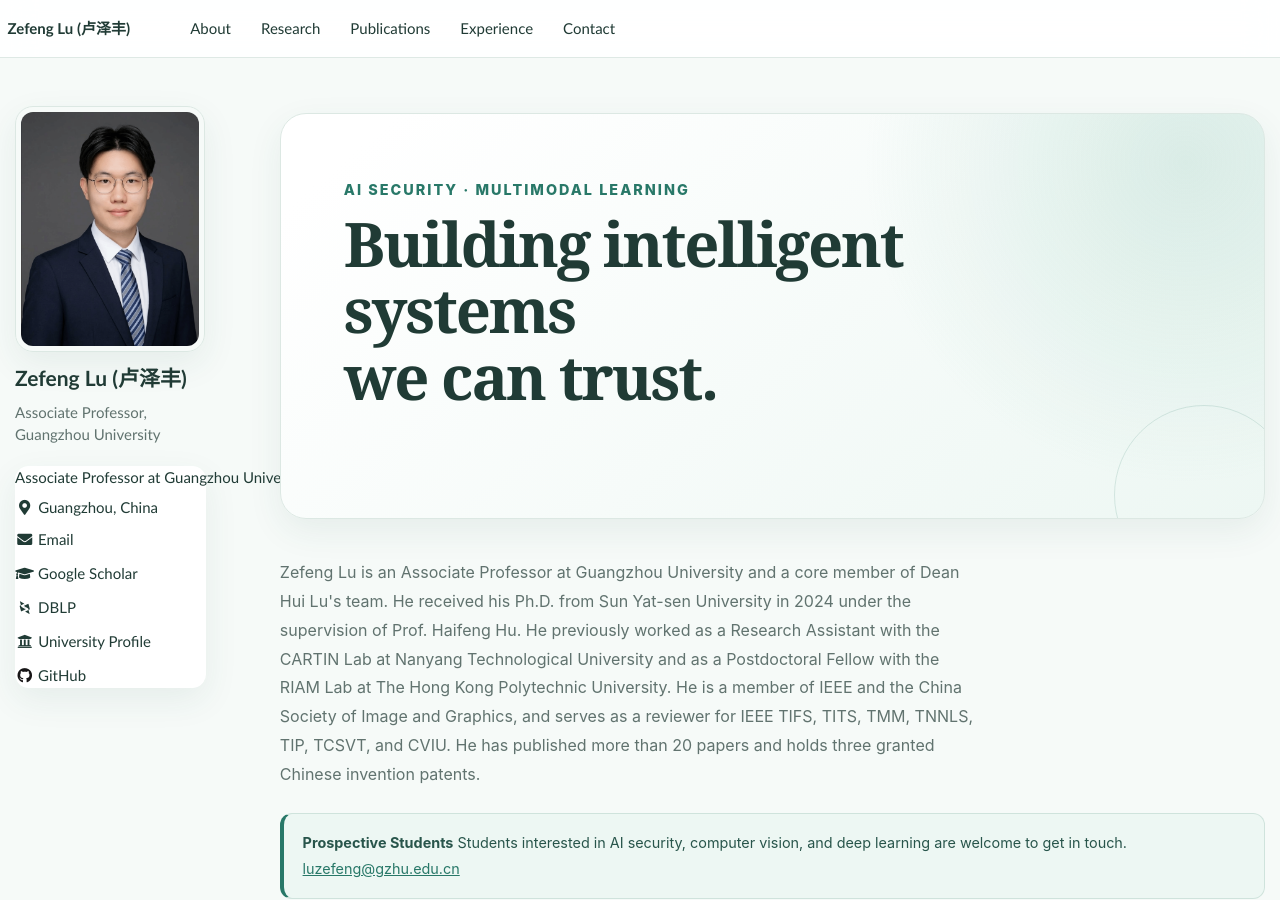
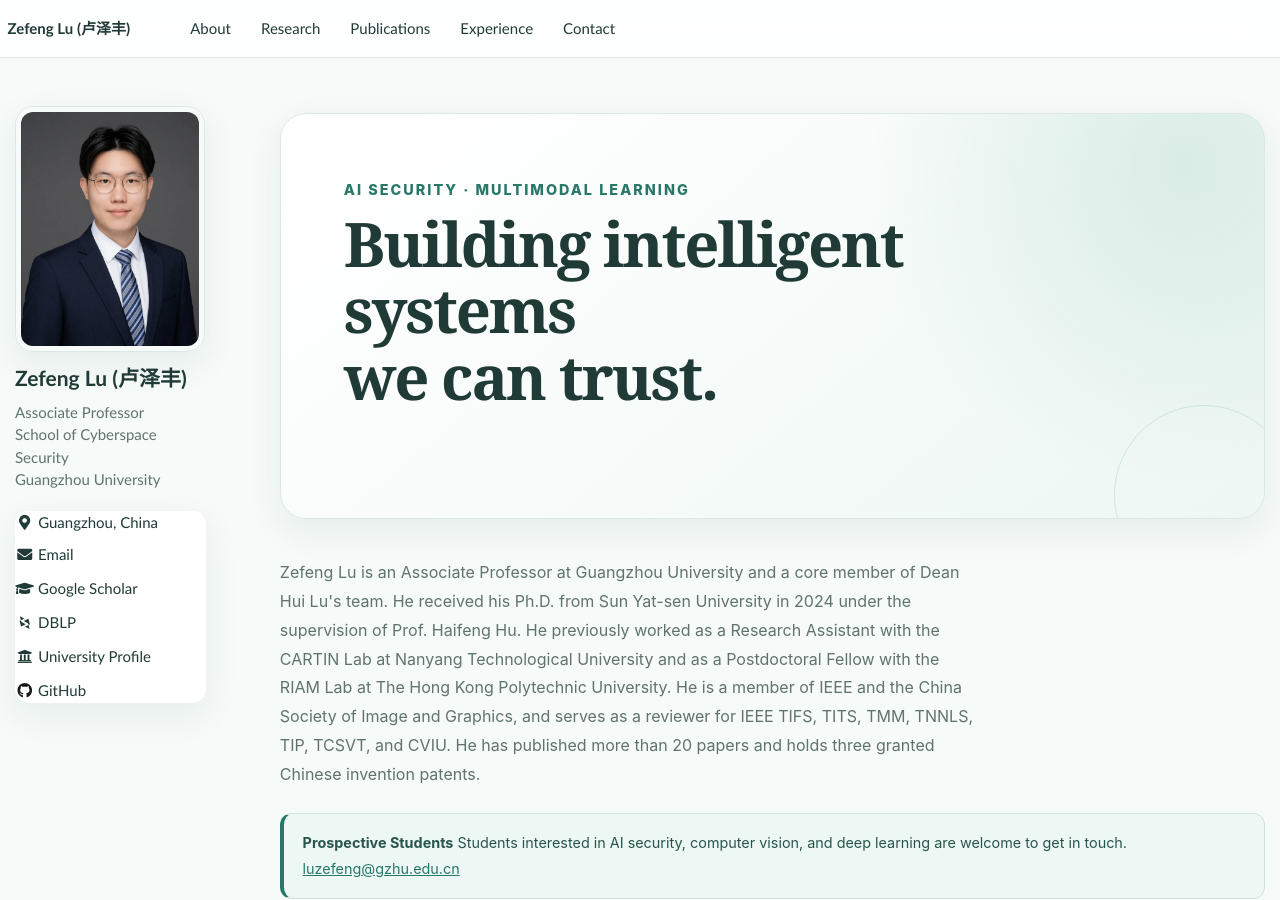
Before and after one commit to ZefengLU-GZHU/zefenglu-gzhu.github.io, a Jekyll site: the page built from _pages/about.md, in a window 1280 px wide and 900 px high. Built offline with Jekyll 4.4.1, drawn with Linux system fonts in a browser that asks for light colours; some web fonts are replaced; our own code applies the rules of GitHub Pages for plain Markdown files.

Commit message:
Refine sidebar affiliation layout

```diff
--- a/_includes/author-profile.html
+++ b/_includes/author-profile.html
@@ -5,14 +5,13 @@
   </div>
   <div class="author__content">
     <h3 class="author__name"><span class="lang-zh">{{ author.name }}</span><span class="lang-en">{{ author.name_en }}</span></h3>
-    <p class="author__bio"><span class="lang-zh">{{ author.bio }}</span><span class="lang-en">{{ author.bio_en }}</span></p>
+    <p class="author__bio">
+      <span class="lang-zh">{{ author.bio }}</span>
+      <span class="lang-en">Associate Professor<br>School of Cyberspace Security<br>Guangzhou University</span>
+    </p>
   </div>
   <div class="author__urls-wrapper">
     <ul class="author__urls social-icons">
-      <li class="profile-description">
-        <span class="lang-zh">{{ site.description }}</span>
-        <span class="lang-en">{{ site.description_en }}</span>
-      </li>
       <li><i class="fas fa-fw fa-map-marker-alt" aria-hidden="true"></i> <span class="lang-zh">{{ author.location }}</span><span class="lang-en">{{ author.location_en }}</span></li>
       <li><a href="mailto:{{ author.email }}"><i class="fas fa-fw fa-envelope" aria-hidden="true"></i> Email</a></li>
       <li><a href="{{ author.googlescholar }}"><i class="fas fa-fw fa-graduation-cap" aria-hidden="true"></i> Google Scholar</a></li>
```
